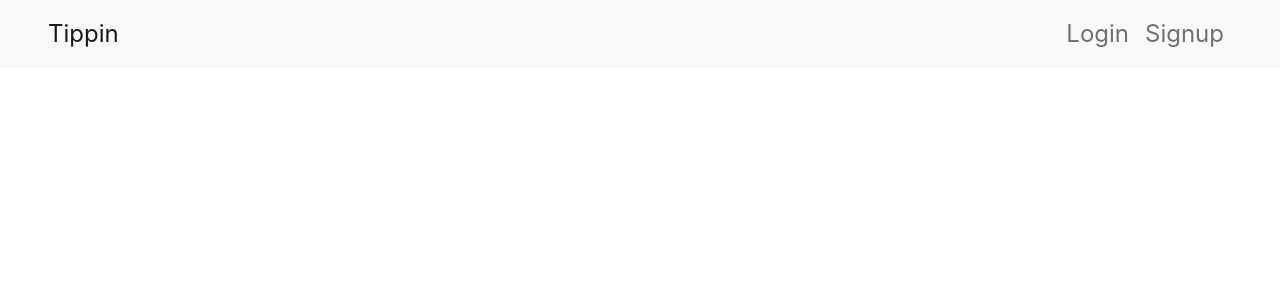
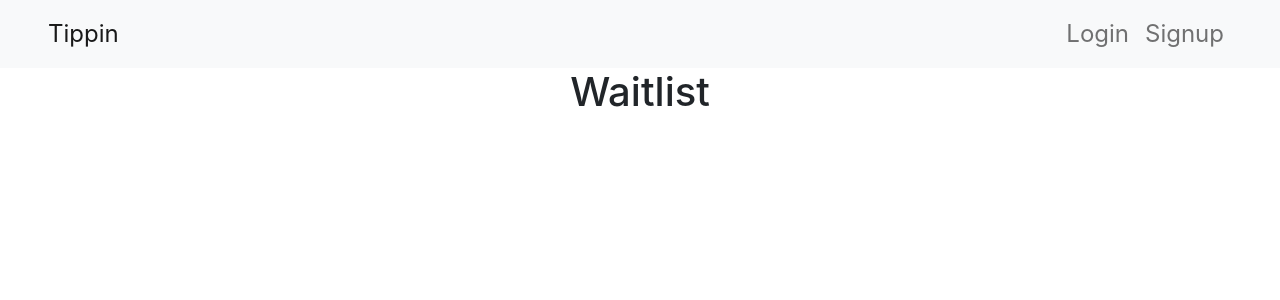
Before and after one commit to Ayoitsjason/Coursera_React, a React (Create React App) app in the folder confusion/: page / in a window 1280 px wide. Shown: the top 300 px of the page. Built offline with nearby package versions, Linux system fonts and the light colour scheme.

Commit message:
Added waitlist class with initial contructor and header (in progress)

```diff
--- a/confusion/src/App.js
+++ b/confusion/src/App.js
@@ -1,11 +1,13 @@
 import "./App.css";
 import "bootstrap/dist/css/bootstrap.min.css";
 import Navigation from "./components/layout/Navigation.js";
+import Waitlist from "./components/waitlist/Waitlist";
 
 function App() {
   return (
     <div className="App">
       <Navigation />
+      <Waitlist />
     </div>
   );
 }
--- a/confusion/src/components/layout/Navigation.js
+++ b/confusion/src/components/layout/Navigation.js
@@ -4,7 +4,7 @@ import "./Navigation.css";
 
 const Navigation = () => {
   return (
-    <Navbar bg="light" fixed="top" expand="lg">
+    <Navbar bg="light" expand="lg">
       <Navbar.Brand className="mx-5" href="#home">
         Tippin
       </Navbar.Brand>
--- /dev/null
+++ b/confusion/src/components/waitlist/Waitlist.js
@@ -0,0 +1,17 @@
+import React, { Component } from "react";
+
+class Waitlist extends Component {
+  constructor() {
+    super();
+  }
+
+  render() {
+    return (
+      <div className="container">
+        <h1>Waitlist</h1>
+      </div>
+    );
+  }
+}
+
+export default Waitlist;
```
